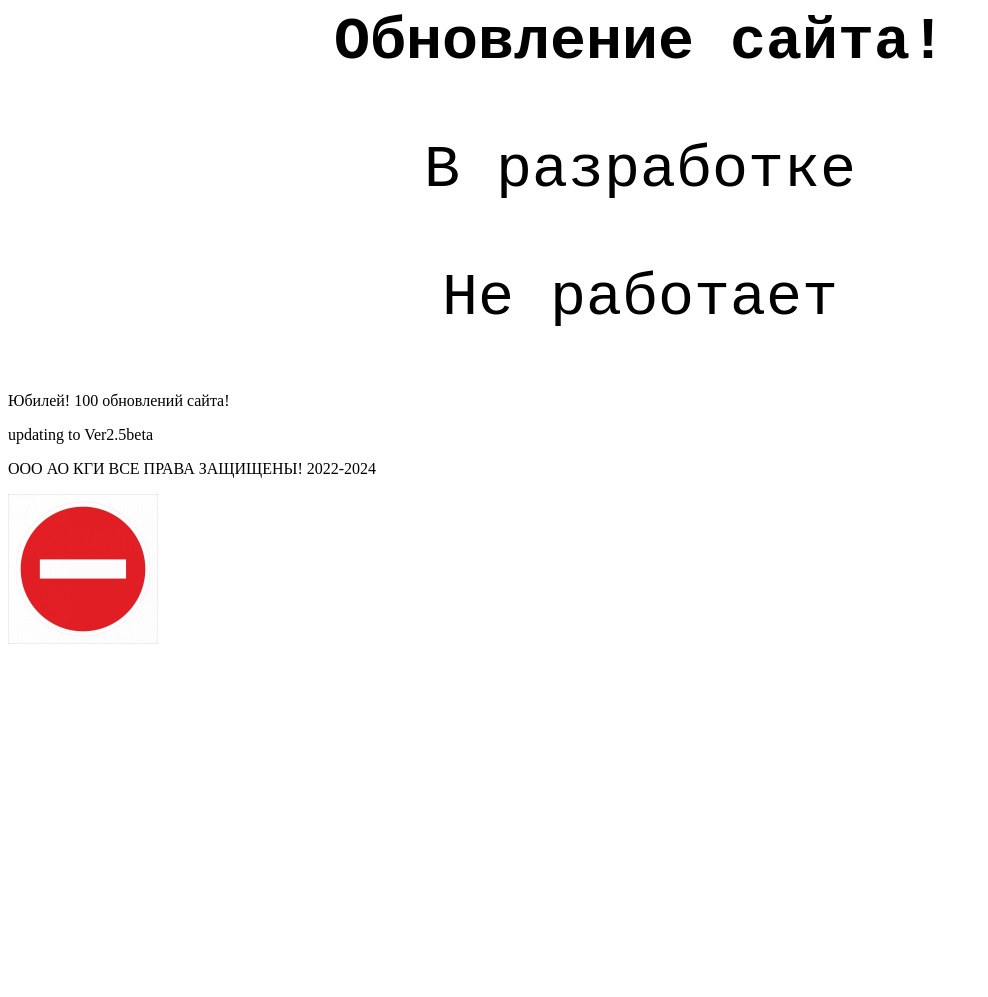
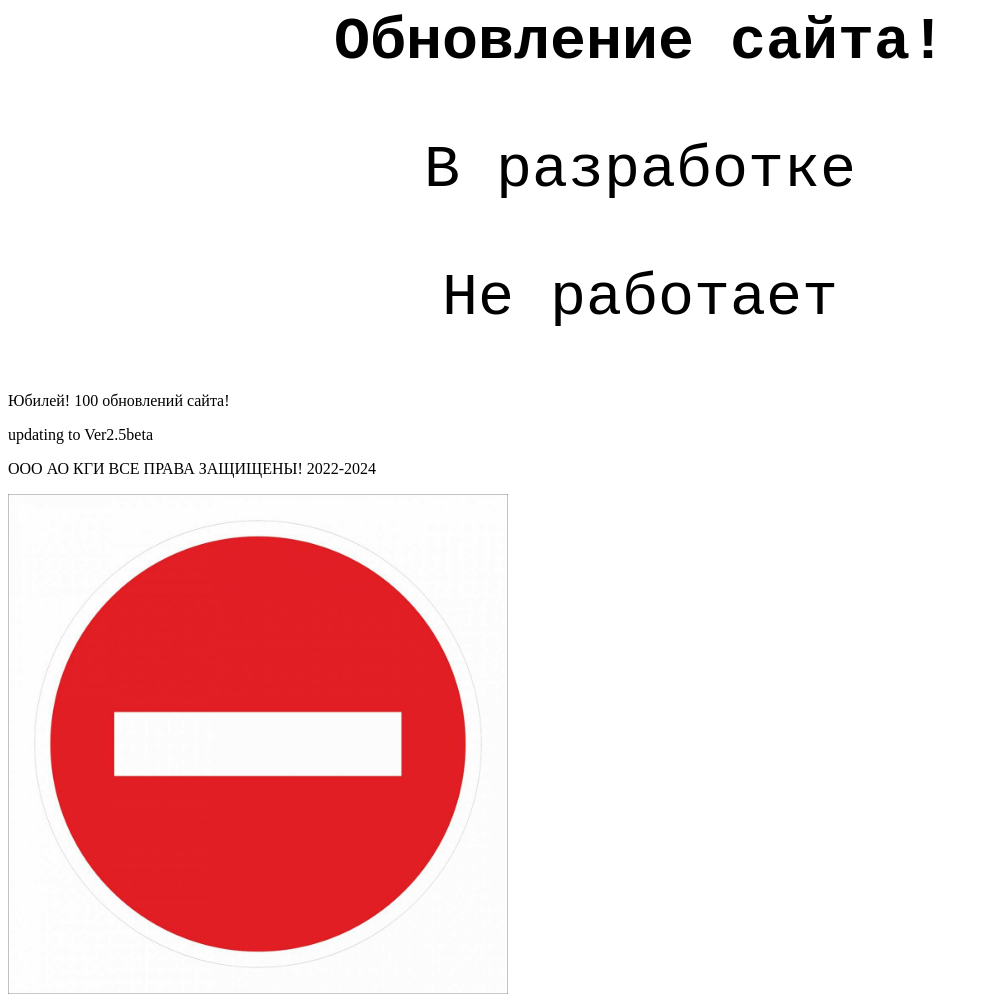
Before and after one commit to oooaokgi/oooaokgi.github.io, a plain HTML site: page index.html in a window 1280 px wide. Shown: the whole page, without its empty margins (0-988 px from the left). Before the commit the page ends 800 px from the top, so only its background shows below. Drawn offline with Linux system fonts and the light colour scheme.

Commit message:
Update index.html

```diff
--- a/index.html
+++ b/index.html
@@ -12,6 +12,6 @@
   <p>Юбилей! 100 обновлений сайта!</p>
   updating to Ver2.5beta
   <p>ООО АО КГИ ВСЕ ПРАВА ЗАЩИЩЕНЫ! 2022-2024</p>
-  <img src="http://oooaokgi.github.io/stop.jpg"width="150">
+  <img src="http://oooaokgi.github.io/stop.jpg"width="500">
 </body>
 </html>
```
